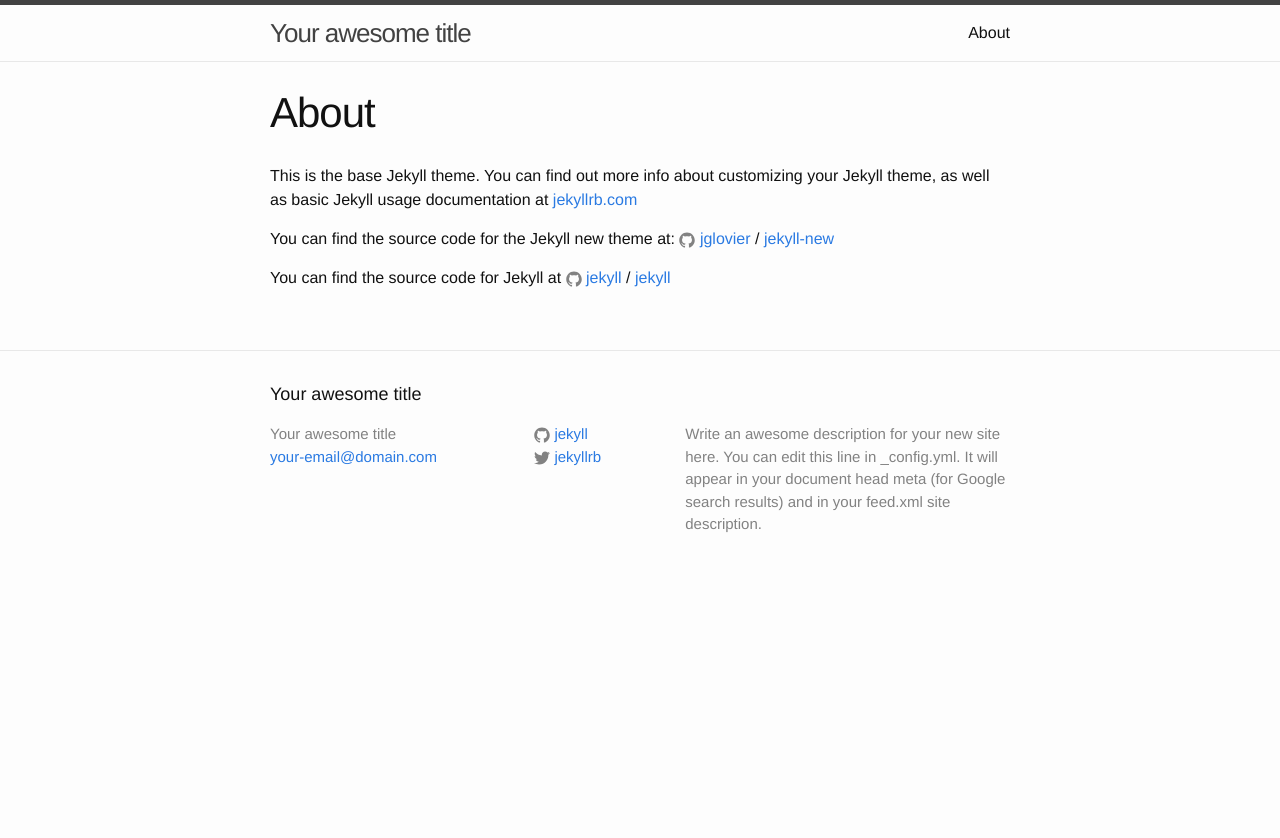
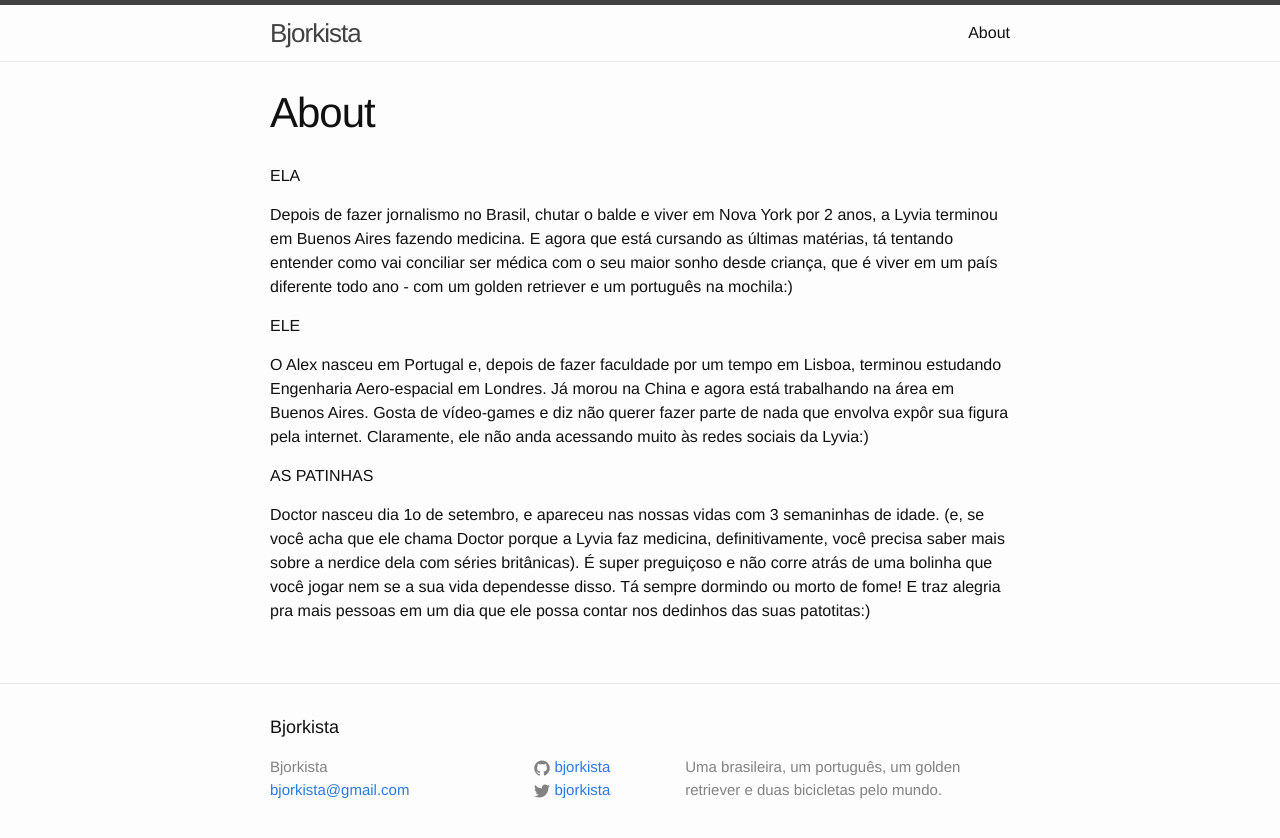
Before and after one commit to bjorkista/bjorkista, a Jekyll site: the page built from about.md, in a window 1280 px wide. Shown: the top 838 px of the page. Built offline with Jekyll 4.4.1, drawn with Linux system fonts in a browser that asks for light colours.

Commit message:
Test image

```diff
--- a/_config.yml
+++ b/_config.yml
@@ -6,16 +6,14 @@
 # 'jekyll serve'. If you change this file, please restart the server process.
 
 # Site settings
-title: Your awesome title
-email: your-email@domain.com
+title: Bjorkista
+email: bjorkista@gmail.com
 description: > # this means to ignore newlines until "baseurl:"
-  Write an awesome description for your new site here. You can edit this
-  line in _config.yml. It will appear in your document head meta (for
-  Google search results) and in your feed.xml site description.
+    Uma brasileira, um português, um golden retriever e duas bicicletas pelo mundo.
 baseurl: "" # the subpath of your site, e.g. /blog
-url: "http://yourdomain.com" # the base hostname & protocol for your site
-twitter_username: jekyllrb
-github_username:  jekyll
+url: "http://www.bjorkista.tk" # the base hostname & protocol for your site
+twitter_username: bjorkista
+github_username:  bjorkista
 
 # Build settings
 markdown: kramdown
--- a/_includes/head.html
+++ b/_includes/head.html
@@ -9,4 +9,5 @@
   <link rel="stylesheet" href="{{ "/css/main.css" | prepend: site.baseurl }}">
   <link rel="canonical" href="{{ page.url | replace:'index.html','' | prepend: site.baseurl | prepend: site.url }}">
   <link rel="alternate" type="application/rss+xml" title="{{ site.title }}" href="{{ "/feed.xml" | prepend: site.baseurl | prepend: site.url }}">
+  <link rel="shortcut icon" type="image/png" href="/favicon.png">
 </head>
--- a/about.md
+++ b/about.md
@@ -3,13 +3,14 @@ layout: page
 title: About
 permalink: /about/
 ---
+ELA
 
-This is the base Jekyll theme. You can find out more info about customizing your Jekyll theme, as well as basic Jekyll usage documentation at [jekyllrb.com](http://jekyllrb.com/)
+Depois de fazer jornalismo no Brasil, chutar o balde e viver em Nova York por 2 anos, a Lyvia terminou em Buenos Aires fazendo medicina. E agora que está cursando as últimas matérias, tá tentando entender como vai conciliar ser médica com o seu maior sonho desde criança, que é viver em um país diferente todo ano - com um golden retriever e um português na mochila:)
 
-You can find the source code for the Jekyll new theme at:
-{% include icon-github.html username="jglovier" %} /
-[jekyll-new](https://github.com/jglovier/jekyll-new)
+ELE
 
-You can find the source code for Jekyll at
-{% include icon-github.html username="jekyll" %} /
-[jekyll](https://github.com/jekyll/jekyll)
+O Alex nasceu em Portugal e, depois de fazer faculdade por um tempo em Lisboa, terminou estudando Engenharia Aero-espacial em Londres. Já morou na China e agora está trabalhando na área em Buenos Aires. Gosta de vídeo-games e diz não querer fazer parte de nada que envolva expôr sua figura pela internet. Claramente, ele não anda acessando muito às redes sociais da Lyvia:)
+
+AS PATINHAS
+
+Doctor nasceu dia 1o de setembro, e apareceu nas nossas vidas com 3 semaninhas de idade. (e, se você acha que ele chama Doctor porque a Lyvia faz medicina, definitivamente, você precisa saber mais sobre a nerdice dela com séries britânicas). É super preguiçoso e não corre atrás de uma bolinha que você jogar nem se a sua vida dependesse disso. Tá sempre dormindo ou morto de fome! E traz alegria pra mais pessoas em um dia que ele possa contar nos dedinhos das suas patotitas:)
```
Also changed, not shown: _posts/2016-02-04-aniversario-dia-a-dia-e-doctor.markdown (added, +15 -0 lines), assets/a.jpg (added), favicon.png (added).
